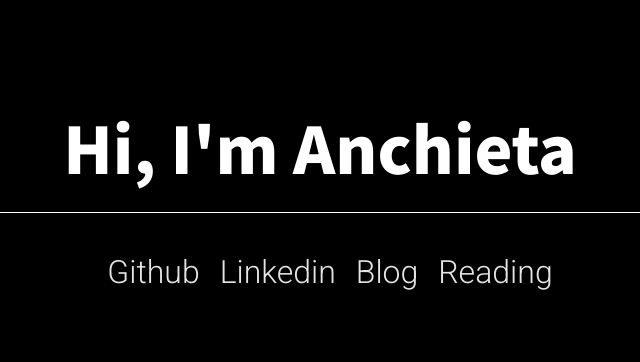
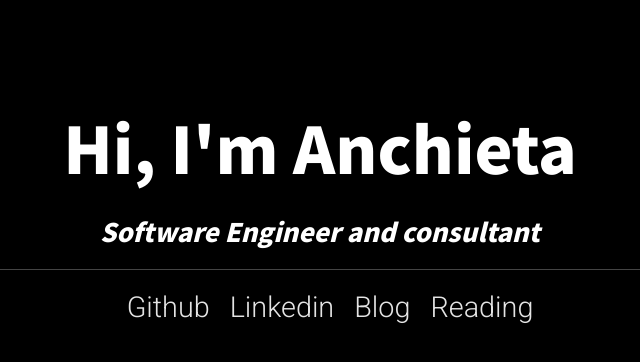
Before and after one commit to anchietajunior/anchietajunior.com, a plain HTML site: page index.html in a window 1280 px wide. Shown: the whole page, without its empty margins (320-960 px from the left). Drawn offline with Linux system fonts and the light colour scheme.

Commit message:
Update subtitle

```diff
--- a/index.html
+++ b/index.html
@@ -18,6 +18,7 @@
   <div class="container">
     <header>
       <h1>Hi, I'm Anchieta</h1>
+      <h3>Software Engineer and consultant</h3>
     </header>
     <ul>
       <li><a href="https://github.com/anchietajunior" target="_blank">Github</a></li>
--- a/styles.css
+++ b/styles.css
@@ -17,18 +17,28 @@ body {
   margin: 100px auto;
 }
 
+header {
+  border-bottom: 1px solid #444;
+}
+
 h1 {
-  border-bottom: 1px solid white;
   padding-bottom: 20px;
   font-family: 'Noto Sans JP', sans-serif;
   font-size: 4em;
+}
+
+h3 {
+  padding-bottom: 20px;
+  font-family: 'Noto Sans JP', sans-serif;
+  font-size: 1.6em;
+  font-style: italic;
 }
 
 ul {
   list-style: none;
   display: flex;
   flex-direction: row;
-  margin: 40px auto;
+  margin: 20px auto;
 }
 
 ul li {
@@ -37,7 +47,7 @@ ul li {
 
 ul li a {
   font-family: 'Roboto', sans-serif;
-  font-size: 2em;
+  font-size: 1.8em;
   text-decoration: none;
   color: #e4e4e4;
 }
```
